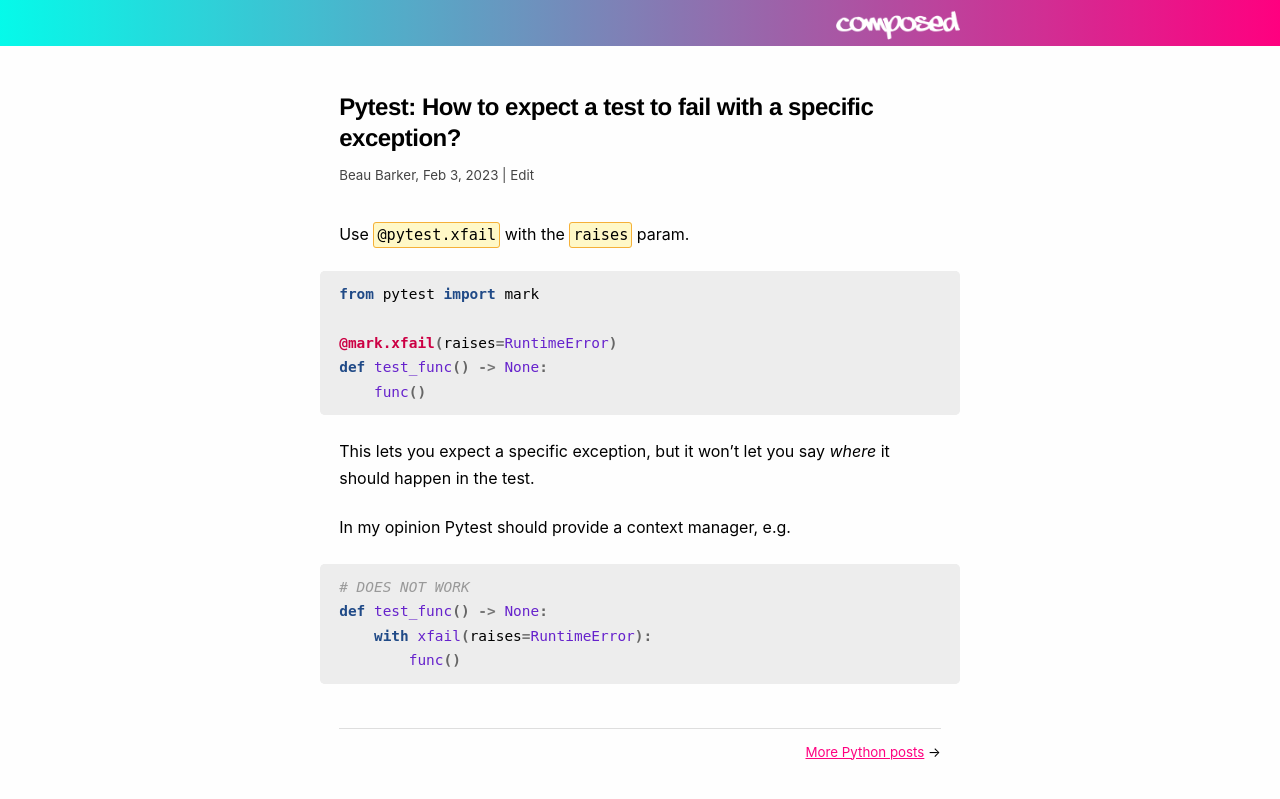
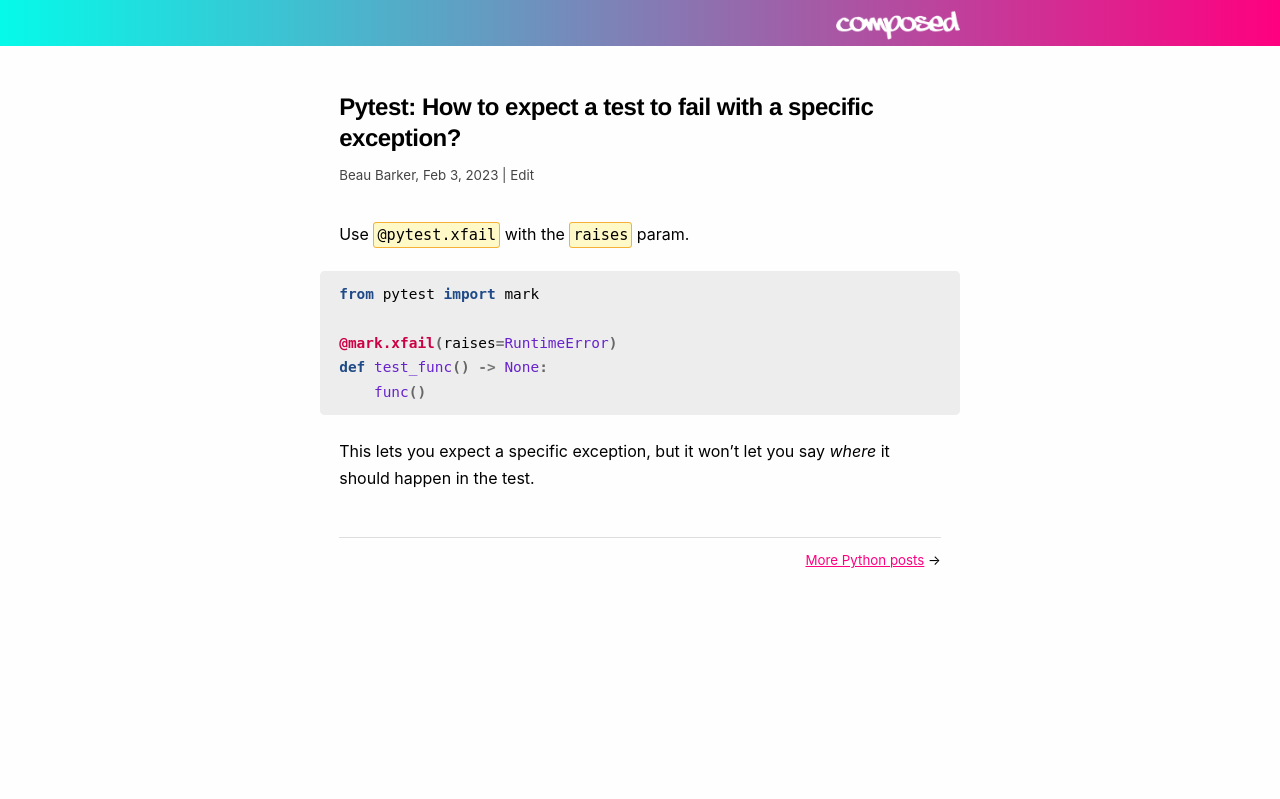
Before and after one commit to explodinglabs/explodinglabs.github.io, a Jekyll site: the page built from docs/_posts/python/2023-02-03-pytest-xfail-on-specific-exception.markdown, in a window 1280 px wide. Shown: the top 799 px of the page. Built offline with Jekyll 4.4.1, drawn with Linux system fonts in a browser that asks for light colours.

Commit message:
Update 2023-02-03-pytest-xfail-on-specific-exception.markdown

````diff
--- a/docs/_posts/python/2023-02-03-pytest-xfail-on-specific-exception.markdown
+++ b/docs/_posts/python/2023-02-03-pytest-xfail-on-specific-exception.markdown
@@ -16,12 +16,3 @@ def test_func() -> None:
 ```
 
 This lets you expect a specific exception, but it won't let you say _where_ it should happen in the test.
-
-In my opinion Pytest should provide a context manager, e.g.
-
-```python
-# DOES NOT WORK
-def test_func() -> None:
-    with xfail(raises=RuntimeError):
-        func()
-```
````
